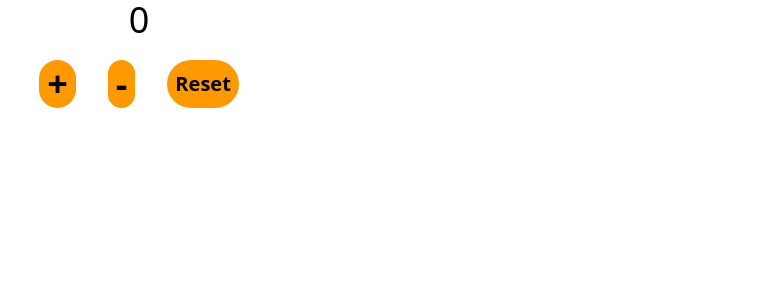
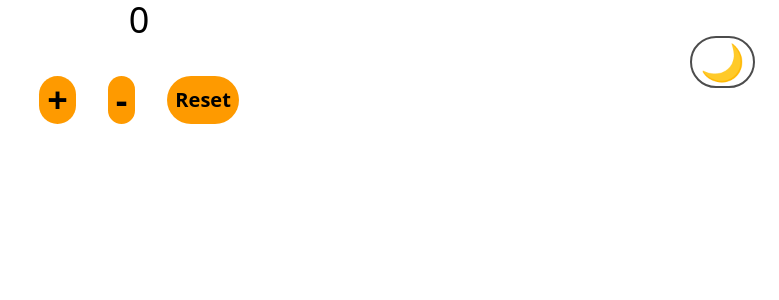
Before and after one commit to Swap015/Machine_coding_Practice, a React (Vite) app: page / in a window 1280 px wide. Shown: the top 300 px of the page, without its empty margins (501-1280 px from the left). Built offline with nearby package versions, Linux system fonts and the light colour scheme.

Commit message:
Added Themetoggle,ThemeSlice & Modified store,app file

```diff
--- a/src/App.jsx
+++ b/src/App.jsx
@@ -1,4 +1,5 @@
 
+import { useSelector } from 'react-redux'
 import './App.css'
 // import Counter from './Practice/Counter'
 import Debouncee from './Practice/Debounce'
@@ -6,12 +7,17 @@ import NewTodo from './Practice/NewTodo'
 // import Modal from './Practice/Modal'
 // import Todoo from './Practice/Todoo'
 import CounterRedux from "./Practice/Redux/CounterRedux"
+import ThemeToggle from './Practice/Redux/ThemeToggle'
 
 function App() {
 
+  const dark = useSelector((state) => state.theme.dark);
 
   return (
-    <>
+    <div className={`min-h-screen transition-all duration-300
+        ${dark ? "bg-black text-white" : "bg-white text-black"}`}>
+
+
       <div className='min-h-screen'>
         {/* <Counter /> */}
         {/* <Todoo /> */}
@@ -20,9 +26,12 @@ function App() {
         {/* <Debouncee /> */}
         {/* <NewTodo/> */}
         <CounterRedux />
+        {/* <ThemeToggle /> */}
 
       </div>
-    </>
+
+
+    </div>
   )
 }
 
--- a/src/Practice/Redux/CounterRedux.jsx
+++ b/src/Practice/Redux/CounterRedux.jsx
@@ -1,6 +1,7 @@
 
 import { useDispatch, useSelector } from 'react-redux'
 import { decrement, increment, reset } from './CounterSlice';
+import ThemeToggle from './ThemeToggle';
 
 const CounterRedux = () => {
 
@@ -12,9 +13,12 @@ const CounterRedux = () => {
     return (
         <div className='flex flex-col gap-5 justify-center items-center'>
 
+            <ThemeToggle />
+
             <h1 className='text-4xl'>{count}</h1>
 
-            <div className="flex gap-8 font-bold">
+
+            <div className="flex gap-8 mt-4 font-bold">
 
                 <button className='bg-amber-500 py-1 px-2 rounded-full text-4xl' onClick={() => dispatch(increment())}>+</button>
                 <button onClick={() => dispatch(decrement())} className='bg-amber-500 py-1 px-2 rounded-full text-4xl'>-</button>
--- /dev/null
+++ b/src/Practice/Redux/ThemeSlice.jsx
@@ -0,0 +1,17 @@
+import { createSlice } from "@reduxjs/toolkit";
+
+
+const themeSlice = createSlice({
+
+    name: "theme",
+    initialState: { dark: false },
+    reducers: {
+
+        toggleTheme: (state) => {
+            state.dark = !state.dark;
+        }
+    }
+})
+
+export const { toggleTheme } = themeSlice.actions;
+export default themeSlice.reducer;
--- /dev/null
+++ b/src/Practice/Redux/ThemeToggle.jsx
@@ -0,0 +1,23 @@
+import { useDispatch, useSelector } from "react-redux";
+import { toggleTheme } from "./ThemeSlice";
+
+const ThemeToggle = () => {
+
+    const dark = useSelector((state) => state.theme.dark);
+    const dispatch = useDispatch();
+
+
+    return (
+
+        <div className={`absolute right-6 flex flex-col justify-center items-center gap-5 `}>
+
+            {/* <h1 className="text-3xl"> Theme : {dark ? "DARK" : "LIGHT"}</h1> */}
+
+            <button onClick={() => dispatch(toggleTheme())} className={`text-4xl font-bold rounded-full border-2 text-center ${dark ? "border-white/70 py-1 px-2" : "border-black/70 py-1 px-2 "}`}>🌙</button>
+
+
+        </div>
+    )
+}
+
+export default ThemeToggle;
--- a/src/Practice/Redux/store.jsx
+++ b/src/Practice/Redux/store.jsx
@@ -1,10 +1,12 @@
 import { configureStore } from "@reduxjs/toolkit";
 import counterReducer from "./CounterSlice";
+import themeReducer from "./ThemeSlice"
 
 export const store = configureStore({
 
     reducer: {
-        counter: counterReducer
+        counter: counterReducer,
+        theme: themeReducer
     }
 
 
```
